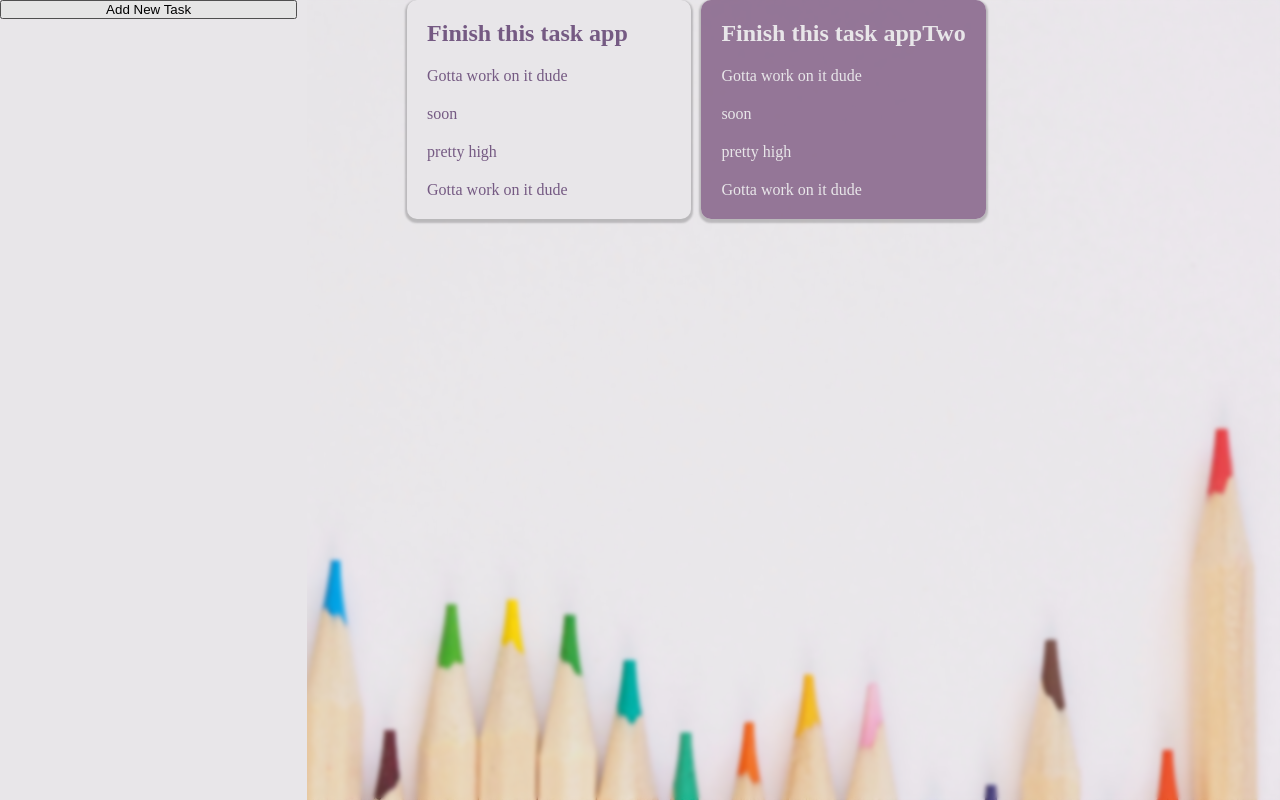
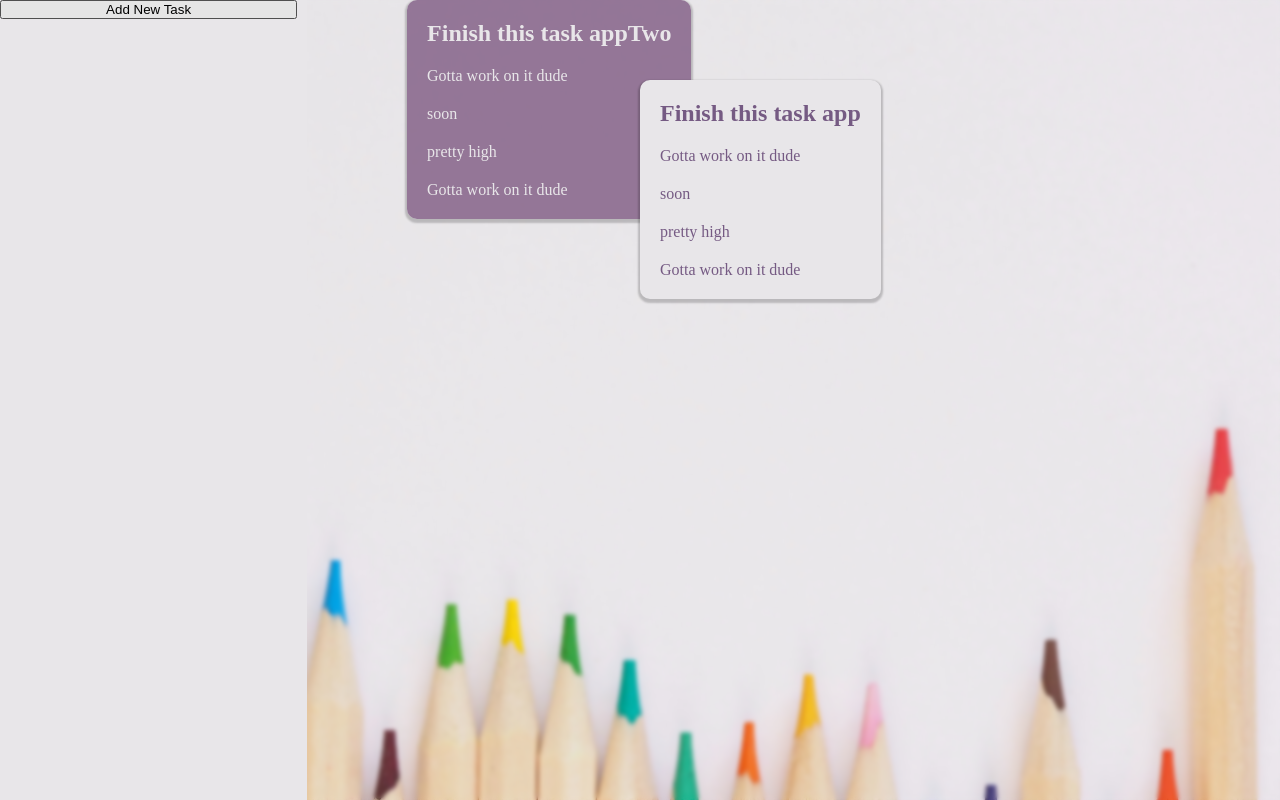
Before and after one commit to ihess95/odinToDo, a website built with webpack: page dist/index.html in a window 1280 px wide. Both pictures are taken after a click on the element 549 px from the left and 109 px from the top of the page. Built offline with nearby package versions, Linux system fonts and the light colour scheme.

Commit message:
make the active task overlay

```diff
--- a/style/style.css
+++ b/style/style.css
@@ -58,4 +58,7 @@ body {
 *.active {
   background: #e8e6e9 !important;
   color: #755a83 !important;
+  position: absolute;
+  left: 50%;
+  top: 10%;
 } /*# sourceMappingURL=style.css.map */
```
